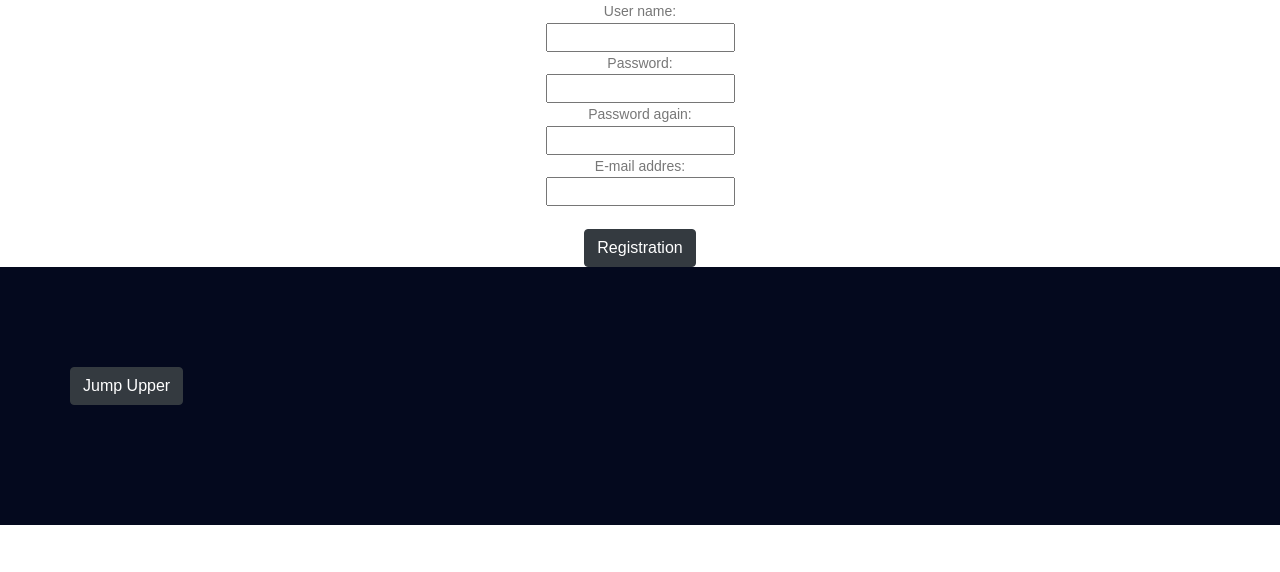
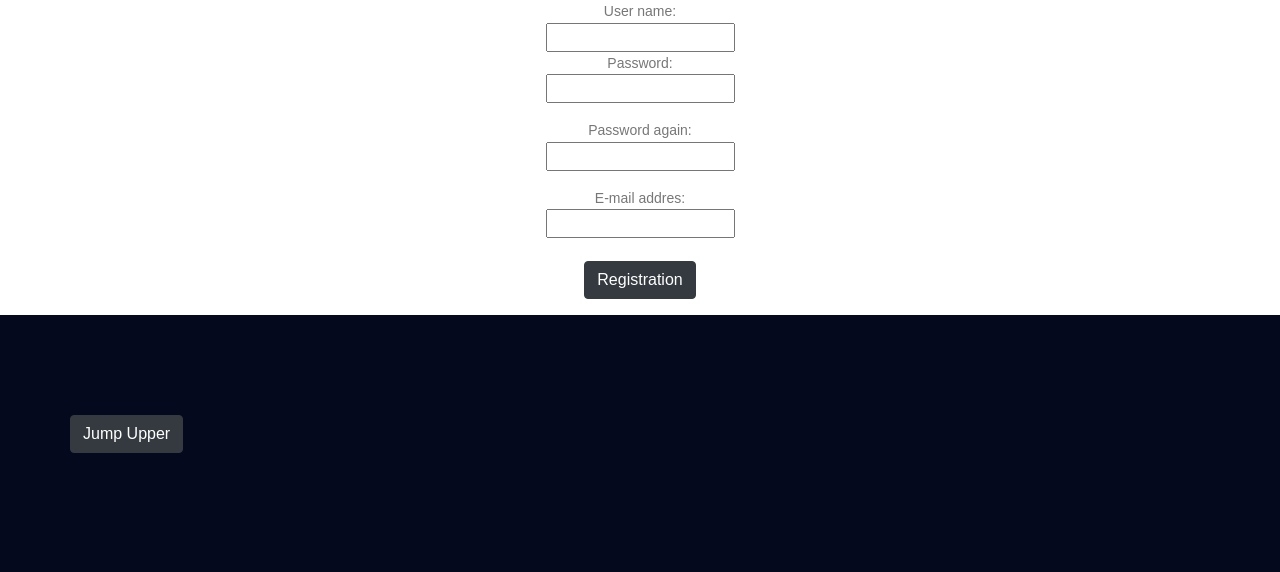
Before and after one commit to BozoTamas/AFP2, a PHP site: template sources/application/views/home/register.php in a window 1280 px wide. Shown: the part 208-780 px from the top of the page. Run offline with PHP 8.4, Linux system fonts and the light colour scheme; the template is opened without the code that fills it, so the values that code supplies are empty; some libraries are stand-ins or nearby versions.

Commit message:
register oldal formázása

```diff
--- a/sources/application/views/home/register.php
+++ b/sources/application/views/home/register.php
@@ -5,14 +5,17 @@
         </br>
         <input type="text" name="username">
         </br>
+		<P align="center" style="margin-top:10;">
         <a>Password:</a>
         </br>
         <input type="text" name="password">
         </br>
+		<P align="center" style="margin-top:10;">
          <a>Password again:</a>
         </br>
         <input type="text" name="password">
         </br>
+		<P align="center" style="margin-top:10;">
          <a>E-mail addres:</a>
         </br>
         <input type="text" name="email">
```
